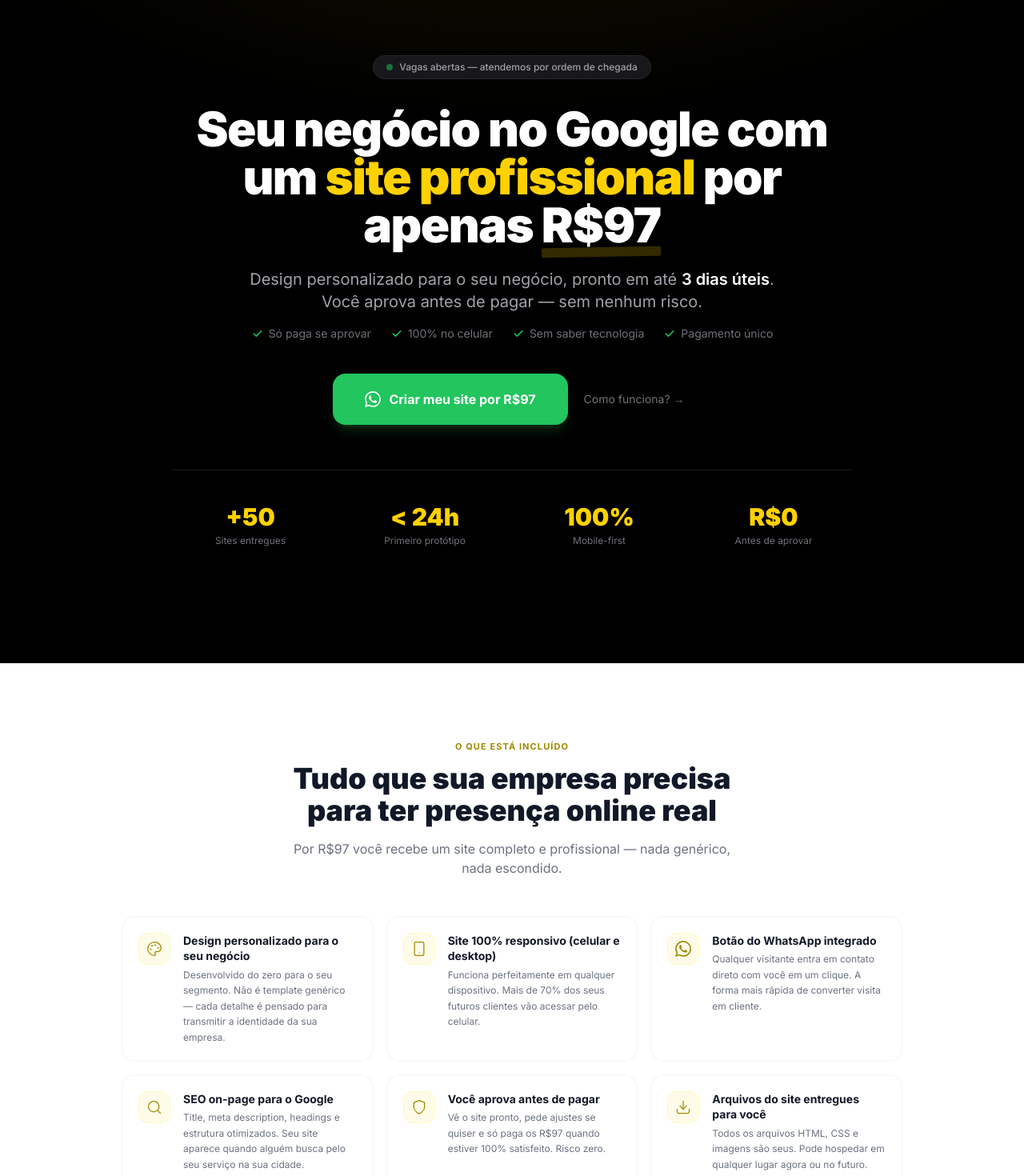
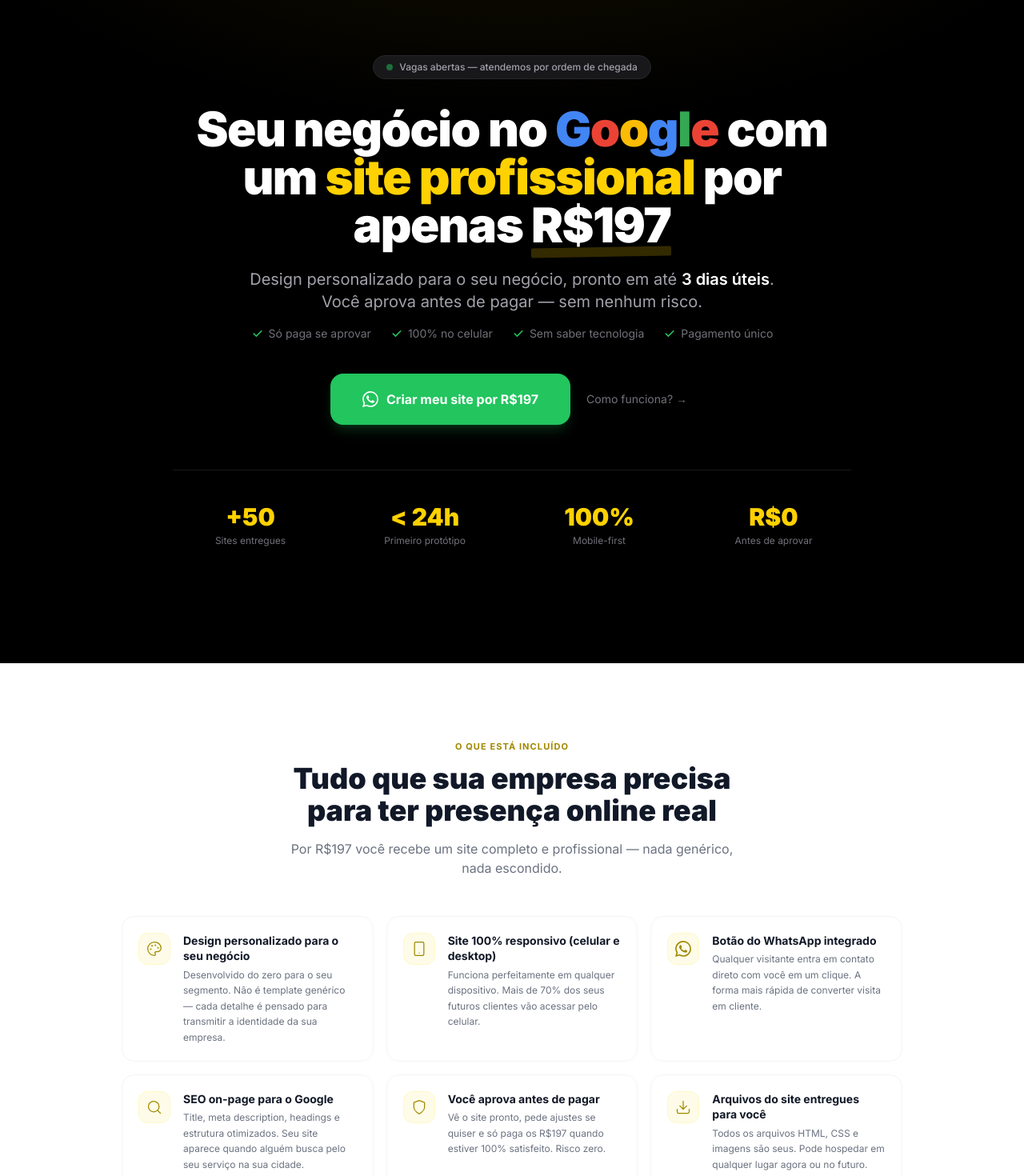
Before and after one commit to alisonfulldev/topsitesbr, a Next.js app: page / in a window 1280 px wide. Shown: the part 140-1610 px from the top of the page at 80% size. Built offline with nearby package versions, Linux system fonts and the light colour scheme; no server answers.

Commit message:
feat: update price to R$197 and colorize Google in hero banner
Co-Authored-By: Claude Sonnet 4.6 <noreply@anthropic.com>

```diff
--- a/app/page.tsx
+++ b/app/page.tsx
@@ -7,18 +7,18 @@ const WA_NUMBER = '5518996742364'
 function wa(msg: string) {
   return `https://wa.me/${WA_NUMBER}?text=${encodeURIComponent(msg)}`
 }
-const MSG_MAIN  = 'Olá! Quero criar meu site profissional por R$97. Pode me dar mais informações?'
+const MSG_MAIN  = 'Olá! Quero criar meu site profissional por R$197. Pode me dar mais informações?'
 const MSG_START = 'Olá! Quero começar meu site agora! Como funciona?'
-const MSG_FAQ   = 'Olá! Tenho dúvidas sobre o site de R$97. Pode me ajudar?'
+const MSG_FAQ   = 'Olá! Tenho dúvidas sobre o site de R$197. Pode me ajudar?'
 
 /* ─── SEO Metadata ───────────────────────────────────────────────────────── */
 
 export const metadata: Metadata = {
-  title: 'Site Profissional por R$97 — Pronto em 3 Dias | TOP SITE',
+  title: 'Site Profissional por R$197 — Pronto em 3 Dias | TOP SITE',
   description:
-    'Site profissional para sua empresa por apenas R$97. Design personalizado, entrega em até 3 dias úteis e você só paga se aprovar. Ideal para MEI, restaurante, salão de beleza, clínica e pequenas empresas.',
+    'Site profissional para sua empresa por apenas R$197. Design personalizado, entrega em até 3 dias úteis e você só paga se aprovar. Ideal para MEI, restaurante, salão de beleza, clínica e pequenas empresas.',
   keywords:
-    'site profissional, criar site empresa, site barato, site para MEI, site pequena empresa, site R$97, criação de site profissional, site para negócio, site para restaurante, site para salão de beleza, site para clínica, presença online, site profissional preço',
+    'site profissional, criar site empresa, site barato, site para MEI, site pequena empresa, site R$197, criação de site profissional, site para negócio, site para restaurante, site para salão de beleza, site para clínica, presença online, site profissional preço',
   authors: [{ name: 'TOP SITE' }],
   creator: 'TOP SITE',
   publisher: 'TOP SITE',
@@ -29,16 +29,16 @@ export const metadata: Metadata = {
   },
   openGraph: {
     type: 'website',
-    title: 'Site Profissional por R$97 — Pronto em 3 Dias | TOP SITE',
+    title: 'Site Profissional por R$197 — Pronto em 3 Dias | TOP SITE',
     description:
-      'Site profissional para sua empresa por R$97. Design personalizado, 3 dias de prazo, você só paga se aprovar.',
+      'Site profissional para sua empresa por R$197. Design personalizado, 3 dias de prazo, você só paga se aprovar.',
     siteName: 'TOP SITE',
     locale: 'pt_BR',
   },
   twitter: {
     card: 'summary_large_image',
-    title: 'Site Profissional por R$97 | TOP SITE',
-    description: 'Site profissional para sua empresa por R$97. Design personalizado, pronto em 3 dias.',
+    title: 'Site Profissional por R$197 | TOP SITE',
+    description: 'Site profissional para sua empresa por R$197. Design personalizado, pronto em 3 dias.',
   },
 }
 
@@ -51,7 +51,7 @@ const jsonLd = {
       '@type': 'Organization',
       '@id': '#organization',
       name: 'TOP SITE',
-      description: 'Criação de sites profissionais para pequenas empresas e MEIs por R$97',
+      description: 'Criação de sites profissionais para pequenas empresas e MEIs por R$197',
       contactPoint: {
         '@type': 'ContactPoint',
         contactType: 'sales',
@@ -63,13 +63,13 @@ const jsonLd = {
       '@type': 'WebSite',
       '@id': '#website',
       name: 'TOP SITE',
-      description: 'Site profissional por R$97 — Pronto em 3 Dias',
+      description: 'Site profissional por R$197 — Pronto em 3 Dias',
       publisher: { '@id': '#organization' },
       inLanguage: 'pt-BR',
     },
     {
       '@type': 'Service',
-      name: 'Criação de Site Profissional por R$97',
+      name: 'Criação de Site Profissional por R$197',
       description:
         'Site profissional com design personalizado para o seu negócio. Desenvolvido com IA, 100% responsivo, com integração WhatsApp e SEO básico. Entregamos em até 3 dias e você só paga após aprovação.',
       provider: { '@id': '#organization' },
@@ -77,7 +77,7 @@ const jsonLd = {
       areaServed: { '@type': 'Country', name: 'Brazil' },
       offers: {
         '@type': 'Offer',
-        price: '97.00',
+        price: '197.00',
         priceCurrency: 'BRL',
         availability: 'https://schema.org/InStock',
         priceValidUntil: '2026-12-31',
@@ -88,7 +88,7 @@ const jsonLd = {
       mainEntity: [
         {
           '@type': 'Question',
-          name: 'O que está incluído no site de R$97?',
+          name: 'O que está incluído no site de R$197?',
           acceptedAnswer: {
             '@type': 'Answer',
             text: 'Inclui: design personalizado para o seu segmento, site 100% responsivo (celular e computador), integração com botão do WhatsApp, SEO on-page básico para aparecer no Google, 1 página completa com todas as seções do seu negócio e os arquivos do site entregues para você.',
@@ -107,7 +107,7 @@ const jsonLd = {
           name: 'E se eu não gostar do resultado?',
           acceptedAnswer: {
             '@type': 'Answer',
-            text: 'Você vê o site antes de pagar qualquer coisa. Se não gostar, fazemos ajustes sem custo extra. Só cobramos os R$97 quando você estiver satisfeito.',
+            text: 'Você vê o site antes de pagar qualquer coisa. Se não gostar, fazemos ajustes sem custo extra. Só cobramos os R$197 quando você estiver satisfeito.',
           },
         },
         {
@@ -131,7 +131,7 @@ const jsonLd = {
           name: 'Como funciona o pagamento?',
           acceptedAnswer: {
             '@type': 'Answer',
-            text: 'Você só paga R$97 após aprovar o site. O pagamento é feito via Pix, cartão de crédito ou boleto. Não há cobrança antecipada.',
+            text: 'Você só paga R$197 após aprovar o site. O pagamento é feito via Pix, cartão de crédito ou boleto. Não há cobrança antecipada.',
           },
         },
         {
@@ -213,7 +213,7 @@ const INCLUDES = [
   { Icon: IconPhone, title: 'Site 100% responsivo (celular e desktop)', desc: 'Funciona perfeitamente em qualquer dispositivo. Mais de 70% dos seus futuros clientes vão acessar pelo celular.' },
   { Icon: WAIcon, title: 'Botão do WhatsApp integrado', desc: 'Qualquer visitante entra em contato direto com você em um clique. A forma mais rápida de converter visita em cliente.' },
   { Icon: IconSearch, title: 'SEO on-page para o Google', desc: 'Title, meta description, headings e estrutura otimizados. Seu site aparece quando alguém busca pelo seu serviço na sua cidade.' },
-  { Icon: IconShield, title: 'Você aprova antes de pagar', desc: 'Vê o site pronto, pede ajustes se quiser e só paga os R$97 quando estiver 100% satisfeito. Risco zero.' },
+  { Icon: IconShield, title: 'Você aprova antes de pagar', desc: 'Vê o site pronto, pede ajustes se quiser e só paga os R$197 quando estiver 100% satisfeito. Risco zero.' },
   { Icon: IconDownload, title: 'Arquivos do site entregues para você', desc: 'Todos os arquivos HTML, CSS e imagens são seus. Pode hospedar em qualquer lugar agora ou no futuro.' },
 ]
 
@@ -227,7 +227,7 @@ const STEPS = [
     desc: 'Enviamos o link do site para você avaliar. Não gostou de algo? Pedimos ajustes até você aprovar — sem custo extra.',
   },
   {
-    title: 'Aprove, pague R$97 e publique',
+    title: 'Aprove, pague R$197 e publique',
     desc: 'Com o site aprovado, o pagamento é feito via Pix, cartão ou boleto. Publicamos em até 3 dias úteis — ou entregamos os arquivos para você hospedar onde quiser.',
   },
 ]
@@ -241,7 +241,7 @@ const SEGMENTS = [
 
 const TESTIMONIALS = [
   {
-    text: 'Em 2 dias tinha meu site no ar. Minha confeitaria apareceu no Google na primeira semana e já vieram clientes novos. Valeu demais os R$97.',
+    text: 'Em 2 dias tinha meu site no ar. Minha confeitaria apareceu no Google na primeira semana e já vieram clientes novos. Valeu demais os R$197.',
     name: 'Patrícia M.',
     role: 'Confeitaria Doce Sabor · SP',
     color: '#7c3aed',
@@ -261,7 +261,7 @@ const TESTIMONIALS = [
 ]
 
 const COMPARISON = [
-  { label: 'Investimento',     us: 'R$97',             freelancer: 'R$800–R$3.000',      agency: 'R$2.500–R$10.000',   wix: 'R$60–150/mês*' },
+  { label: 'Investimento',     us: 'R$197',             freelancer: 'R$800–R$3.000',      agency: 'R$2.500–R$10.000',   wix: 'R$60–150/mês*' },
   { label: 'Prazo',           us: 'Até 3 dias',        freelancer: '2–8 semanas',         agency: '4–12 semanas',        wix: 'Você mesmo configura' },
   { label: 'Design',          us: 'Personalizado',     freelancer: 'Personalizado',       agency: 'Personalizado',       wix: 'Template' },
   { label: 'Mobile-ready',    us: 'Sim',               freelancer: 'Depende',             agency: 'Sim',                 wix: 'Sim' },
@@ -272,7 +272,7 @@ const COMPARISON = [
 
 const FAQ = [
   {
-    q: 'O que está incluído nos R$97?',
+    q: 'O que está incluído nos R$197?',
     a: 'Design personalizado para o seu segmento, site 100% responsivo, integração com WhatsApp, SEO on-page básico para aparecer no Google, página completa com todas as seções do seu negócio e os arquivos do site entregues para você. Tudo isso por um pagamento único.',
   },
   {
@@ -281,7 +281,7 @@ const FAQ = [
   },
   {
     q: 'E se eu não gostar do resultado?',
-    a: 'Você vê o site antes de pagar qualquer coisa. Pedimos ajustes até você aprovar sem custo adicional. Só cobramos os R$97 quando você estiver 100% satisfeito. Se não quiser seguir em frente, não há nenhuma cobrança.',
+    a: 'Você vê o site antes de pagar qualquer coisa. Pedimos ajustes até você aprovar sem custo adicional. Só cobramos os R$197 quando você estiver 100% satisfeito. Se não quiser seguir em frente, não há nenhuma cobrança.',
   },
   {
     q: 'Posso usar meu próprio domínio (.com.br)?',
@@ -297,7 +297,7 @@ const FAQ = [
   },
   {
     q: 'Como funciona o pagamento?',
-    a: 'Você só paga após aprovar o site. O pagamento de R$97 é feito via Pix, cartão de crédito ou boleto bancário. Não há cobrança antecipada.',
+    a: 'Você só paga após aprovar o site. O pagamento de R$197 é feito via Pix, cartão de crédito ou boleto bancário. Não há cobrança antecipada.',
   },
   {
     q: 'Vocês fazem sites para qualquer tipo de negócio?',
@@ -391,11 +391,15 @@ export default function LandingPage() {
               id="hero-heading"
               className="text-4xl sm:text-5xl lg:text-[3.75rem] font-black leading-[1.08] tracking-tight text-white mb-6"
             >
-              Seu negócio no Google com um{' '}
+              Seu negócio no{' '}
+              <span aria-label="Google">
+                <span style={{color:'#4285F4'}}>G</span><span style={{color:'#EA4335'}}>o</span><span style={{color:'#FBBC05'}}>o</span><span style={{color:'#4285F4'}}>g</span><span style={{color:'#34A853'}}>l</span><span style={{color:'#EA4335'}}>e</span>
+              </span>{' '}
+              com um{' '}
               <span className="text-[#FFD100]">site profissional</span>{' '}
               por apenas{' '}
               <span className="relative whitespace-nowrap">
-                <span className="relative z-10">R$97</span>
+                <span className="relative z-10">R$197</span>
                 <span
                   className="absolute inset-x-0 -bottom-1 h-3 rounded-sm -rotate-1 opacity-20 bg-[#FFD100]"
                   aria-hidden="true"
@@ -432,7 +436,7 @@ export default function LandingPage() {
             <div className="flex flex-col sm:flex-row items-center justify-center gap-3">
               <CTAButton href={wa(MSG_START)} size="lg">
                 <WAIcon className="w-5 h-5" />
-                Criar meu site por R$97
+                Criar meu site por R$197
               </CTAButton>
               <a
                 href="#como-funciona"
@@ -473,7 +477,7 @@ export default function LandingPage() {
                 para ter presença online real
               </h2>
               <p className="text-gray-500 mt-4 max-w-xl mx-auto text-sm sm:text-base">
-                Por R$97 você recebe um site completo e profissional — nada genérico,
+                Por R$197 você recebe um site completo e profissional — nada genérico,
                 nada escondido.
               </p>
             </div>
@@ -666,7 +670,7 @@ export default function LandingPage() {
                 id="comparison-heading"
                 className="text-3xl sm:text-4xl font-black text-white leading-tight"
               >
-                Por que R$97 faz<br />todo o sentido
+                Por que R$197 faz<br />todo o sentido
               </h2>
               <p className="text-zinc-500 mt-4 text-sm max-w-md mx-auto">
                 Compare com as alternativas e veja o que você recebe pelo investimento.
@@ -794,13 +798,13 @@ export default function LandingPage() {
             </p>
             <p className="text-zinc-600 text-sm mb-10">
               Site profissional por{' '}
-              <strong className="text-white">R$97</strong>
+              <strong className="text-white">R$197</strong>
               {' '}· Pagamento só após aprovação
             </p>
 
             <CTAButton href={wa(MSG_MAIN)} size="lg">
               <WAIcon className="w-6 h-6" />
-              Quero meu site por R$97
+              Quero meu site por R$197
             </CTAButton>
 
             <p className="text-zinc-600 text-xs mt-6">
```
